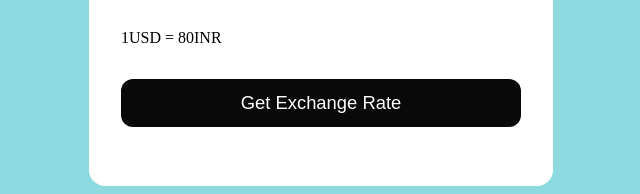
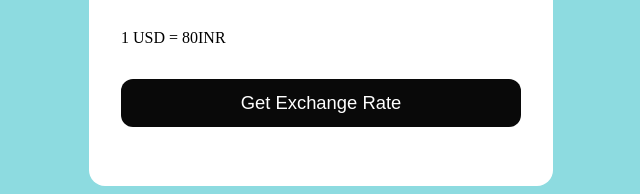
Before and after one commit to Gagan144-blip/CURRENCY-C0NVERTER, a plain HTML site: page index.html in a window 1280 px wide. Shown: the part 426-620 px from the top of the page, 319-959 px from the left. Drawn offline with Linux system fonts and the light colour scheme; no server answers.

Commit message:
Update index.html

```diff
--- a/index.html
+++ b/index.html
@@ -32,7 +32,7 @@
                 </div>
             </div>
        </div>
-       <div class="msg">1USD = 80INR</div>
+       <div class="msg">1 USD = 80INR</div>
        <button>Get Exchange Rate</button>
     </form>
     </div>
```
